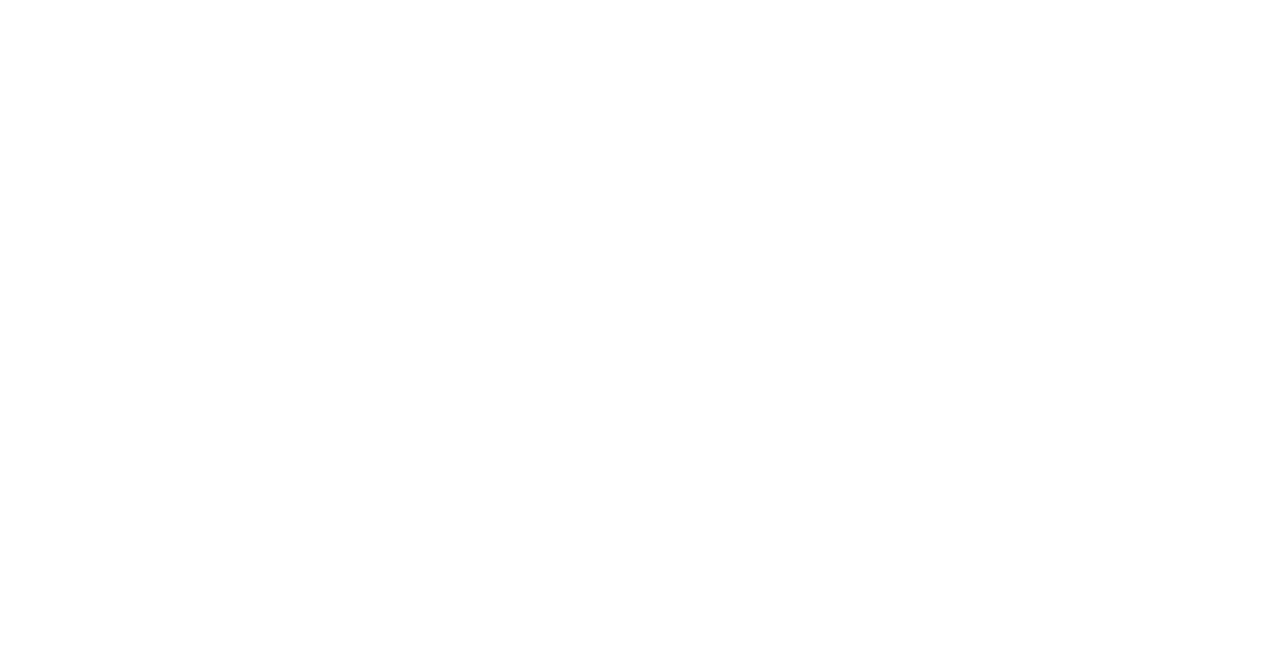
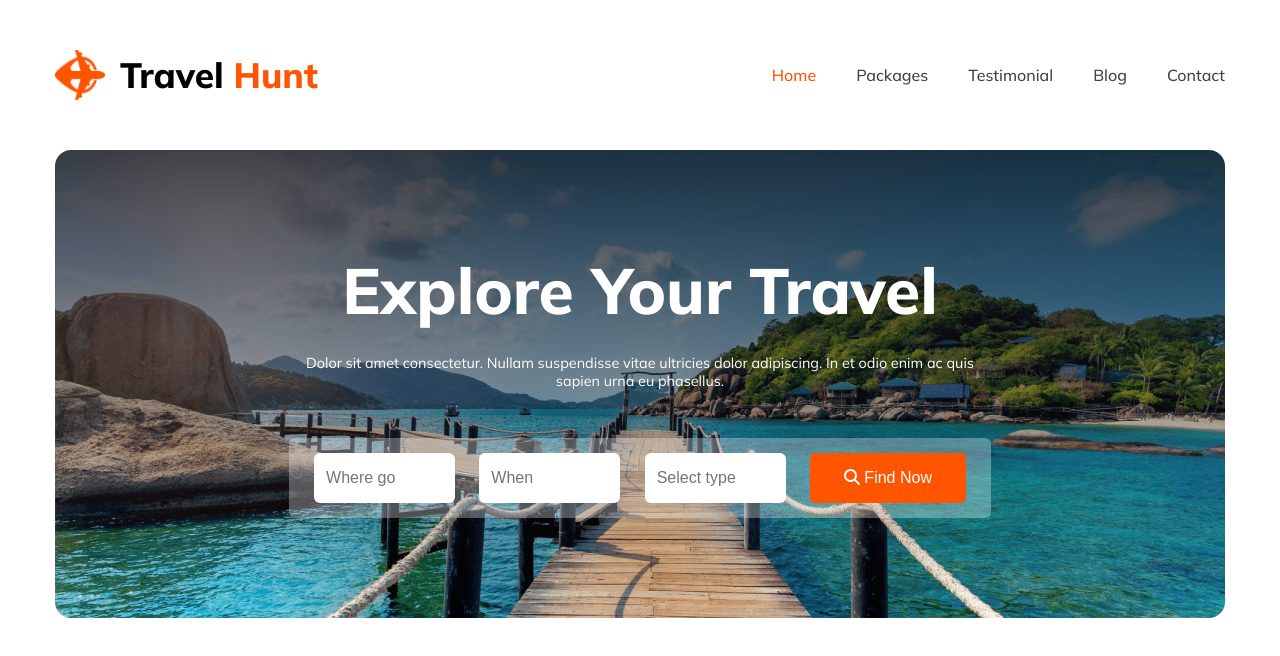
Before and after one commit to shuvo339/B9A2-Travel-Hunt, a plain HTML site: page index.html in a window 1280 px wide. Drawn offline with Linux system fonts and the light colour scheme.

Commit message:
banner section added

```diff
--- a/index.html
+++ b/index.html
@@ -4,14 +4,43 @@
     <meta charset="UTF-8">
     <meta name="viewport" content="width=device-width, initial-scale=1.0">
     <title>Travel Hunt</title>
+    <link rel="stylesheet" href="./styles/style.css">
+    <link rel="stylesheet" href="./styles/responsive.css">
+    <link rel="preconnect" href="https://fonts.googleapis.com">
+    <link rel="preconnect" href="https://fonts.gstatic.com" crossorigin>
+    <link href="https://fonts.googleapis.com/css2?family=Mulish:wght@400;500;600;700;800&display=swap" rel="stylesheet">
+    <link rel="stylesheet" href="https://cdnjs.cloudflare.com/ajax/libs/font-awesome/6.5.1/css/all.min.css" integrity="sha512-DTOQO9RWCH3ppGqcWaEA1BIZOC6xxalwEsw9c2QQeAIftl+Vegovlnee1c9QX4TctnWMn13TZye+giMm8e2LwA==" crossorigin="anonymous" referrerpolicy="no-referrer" />
 </head>
 <body>
     <header>
-
+          <nav id="nav">
+            <div class="logo-container">
+                <img src="./Images/Group4.png" alt="">
+                <h2>Travel <span class="special-color">Hunt</span></h2>
+            </div>
+            <ul>
+                <li><a href="" class="special-color">Home</a></li>
+                <li><a href="">Packages</a></li>
+                <li><a href="">Testimonial</a></li>
+                <li><a href="">Blog</a></li>
+                <li><a href="">Contact</a></li>
+            </ul>
+          </nav>
     </header>
 
     <main>
-
+        <section class="banner container">
+                <h1>Explore Your Travel</h1>
+            <p>Dolor sit amet consectetur. Nullam suspendisse vitae ultricies dolor adipiscing. In et odio enim ac quis sapien urna eu phasellus.</p>
+            <div class="banner-field">
+                <div class="search-container">
+                    <input type="text" placeholder="Where go">
+                    <input type="text" placeholder="When">
+                    <input type="text" placeholder="Select type">
+                    <button class="btn"><i class="fa-solid fa-magnifying-glass"></i> Find Now</button>
+                </div>
+            </div>
+        </section>
     </main>
 
     <footer>
--- /dev/null
+++ b/styles/responsive.css
@@ -0,0 +1,3 @@
+@media screen and (max-width:600px) {
+
+}
--- a/styles/style.css
+++ b/styles/style.css
@@ -0,0 +1,107 @@
+*{
+    margin: 0;
+    padding: 0;
+    box-sizing: border-box;
+}
+body{
+    max-width: 1440px;
+    font-family: 'Mulish', sans-serif;
+}
+.container{
+    max-width: 1170px;
+    margin: 0 auto 100px;
+}
+.special-color{
+    color:  #FF5400 !important;
+}
+.btn{
+    padding: 16px 34px;
+    color: #FFF;
+    background-color: #FF5400;
+    border-radius: 5px;
+    border: none;
+    font-size: 1rem;
+    font-weight: 500;
+}
+
+
+header{
+    max-width: 1170px;
+    margin: 0 auto;
+    padding: 50px 0;
+}
+#nav{
+    display: flex;
+    align-items: center;
+    justify-content: space-between;
+}
+.logo-container{
+    display: flex;
+    align-items: center;
+    gap: 15px;
+}
+.logo-container img{
+    width: 50px;
+    height: 50px;
+}
+.logo-container h2{
+    font-size: 2.2rem;
+    font-weight: 800;
+}
+
+#nav > ul {
+    display: flex;
+    gap:2.5rem;
+}
+#nav > ul > li{
+    list-style: none;
+}
+#nav > ul > li > a{
+    text-decoration: none;
+    color: #424247;
+    font-size: 1rem;
+    font-weight: 500;
+}
+
+/* banner styles */
+.banner{
+    background-image: linear-gradient(180deg, rgba(19, 19, 24, 0.80) 0%, rgba(19, 19, 24, 0.00) 100%), url('../Images/Group1.png');
+    background-repeat: no-repeat;
+    text-align: center;
+    border-radius: 16px;
+}
+
+.banner > h1{
+    font-size: 4rem;
+    font-weight: 800;
+    color: #FFF;
+    padding-top: 100px;
+    padding-bottom: 24px;
+}
+.banner > p {
+    max-width: 676px;
+    margin: 0 auto;
+    font-size: 0.9rem;
+    color: #FFF;
+    padding-bottom: 48px;
+}
+.search-container{
+    padding: 15px;
+    background-color: rgba(255, 255, 255, 0.30);
+    border-radius: 6px;
+    width: 60%;
+    margin: 0 auto;
+}
+.search-container input{
+    padding: 16px 12px;
+    color: rgba(19, 19, 24, 0.50);
+    font-size: 1rem;
+    font-weight: 400;
+    border-radius: 6px;
+    border: none;
+    margin-right: 20px;
+    width: 21%;
+}
+.banner-field{
+    padding-bottom: 100px;
+}
```
Also changed, not shown: Images/Group1.png (renamed from Images/Group 13 (1) (1).png), Images/Group2.png (renamed from Images/Group 39.png), Images/Group3.png (renamed from Images/Group 40.png), Images/Group4.png (renamed from Images/Group 40071 (2).png), Images/Group5.png (renamed from Images/Group 40089.png), Images/Rectangle 8(1).png (renamed from Images/Rectangle 8 (1).png), Images/Rectangle10.png (renamed from Images/Rectangle 10.png), Images/Rectangle11.png (renamed from Images/Rectangle 11.png), Images/Rectangle4.png (renamed from Images/Rectangle 4.png), Images/Rectangle5.png (renamed from Images/Rectangle 5.png), Images/Rectangle6.png (renamed from Images/Rectangle 6.png), Images/Rectangle7.png (renamed from Images/Rectangle 7.png), Images/Rectangle8.png (renamed from Images/Rectangle 8.png), Images/Rectangle9.png (renamed from Images/Rectangle 9.png).
